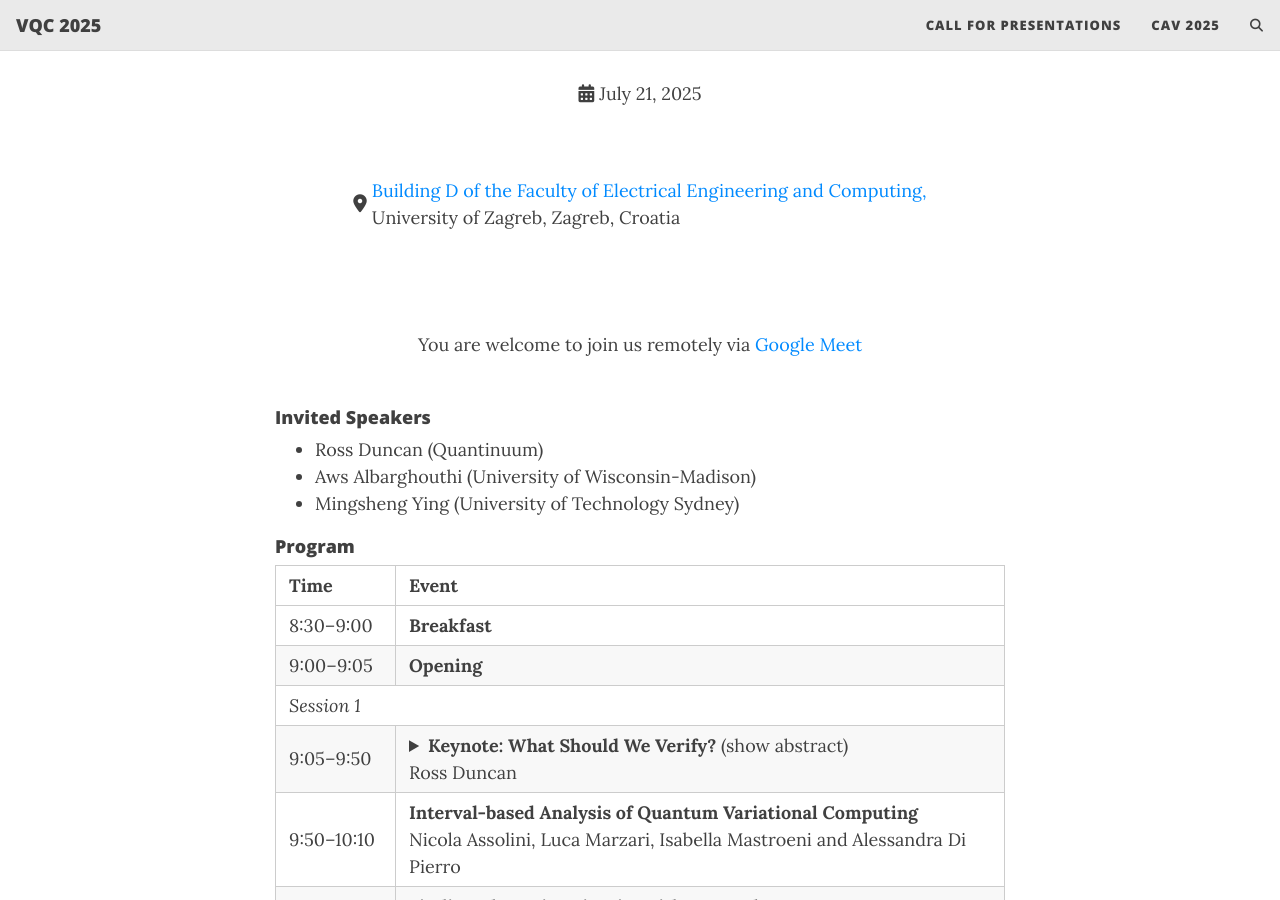
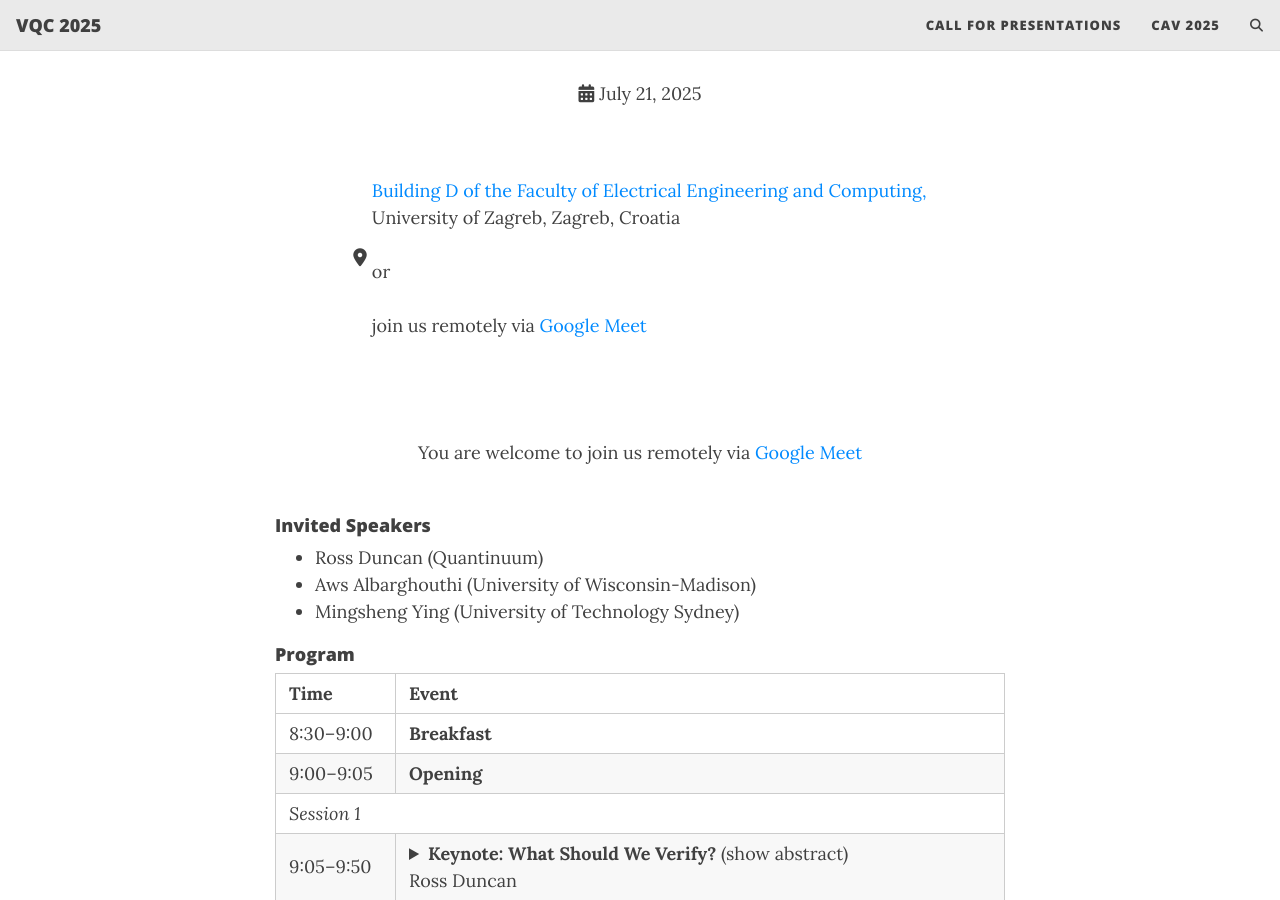
Before and after one commit to VerifiedQC/2025, a Jekyll site: the page built from schedule.md, in a window 1280 px wide and 900 px high, scrolled down 580 px. Built offline with Jekyll 4.4.1, drawn with Linux system fonts in a browser that asks for light colours; comment, search, counter and statistics services are not loaded.

Commit message:
Update schedule.md

```diff
--- a/schedule.md
+++ b/schedule.md
@@ -10,7 +10,7 @@ cover-img: "/assets/img/zagreb.png"
         <i class="fas fa-calendar-alt"></i> July 21, 2025
     </span>
     <span class="workshop-detail">
-        <i class="fas fa-location-dot"></i> <p><a href="https://www.google.com/maps/place/Faculty+of+Electrical+Engineering+and+Computing/@45.8003692,15.968797,17z/data=!3m1!4b1!4m6!3m5!1s0x4765d6f150cf2ccd:0x739e5c279fd98531!8m2!3d45.8003692!4d15.9713773!16zL20vMGd3dDd3?entry=ttu&g_ep=EgoyMDI1MDMxNy4wIKXMDSoJLDEwMjExNDUzSAFQAw%3D%3D">Building D of the Faculty of Electrical Engineering and Computing, </a>  <br/> University of Zagreb, Zagreb, Croatia </p>
+        <i class="fas fa-location-dot"></i> <p><a href="https://www.google.com/maps/place/Faculty+of+Electrical+Engineering+and+Computing/@45.8003692,15.968797,17z/data=!3m1!4b1!4m6!3m5!1s0x4765d6f150cf2ccd:0x739e5c279fd98531!8m2!3d45.8003692!4d15.9713773!16zL20vMGd3dDd3?entry=ttu&g_ep=EgoyMDI1MDMxNy4wIKXMDSoJLDEwMjExNDUzSAFQAw%3D%3D">Building D of the Faculty of Electrical Engineering and Computing, </a>  <br/> University of Zagreb, Zagreb, Croatia <br/><br/>or<br/><br/>  join us remotely via <a href="https://meet.google.com/hgw-mgem-bhq">Google Meet </a> </p>
 </span>
     <span class="workshop-detail">
     <p>You are welcome to join us remotely via <a href="https://meet.google.com/hgw-mgem-bhq">Google Meet </a> </p>
```
